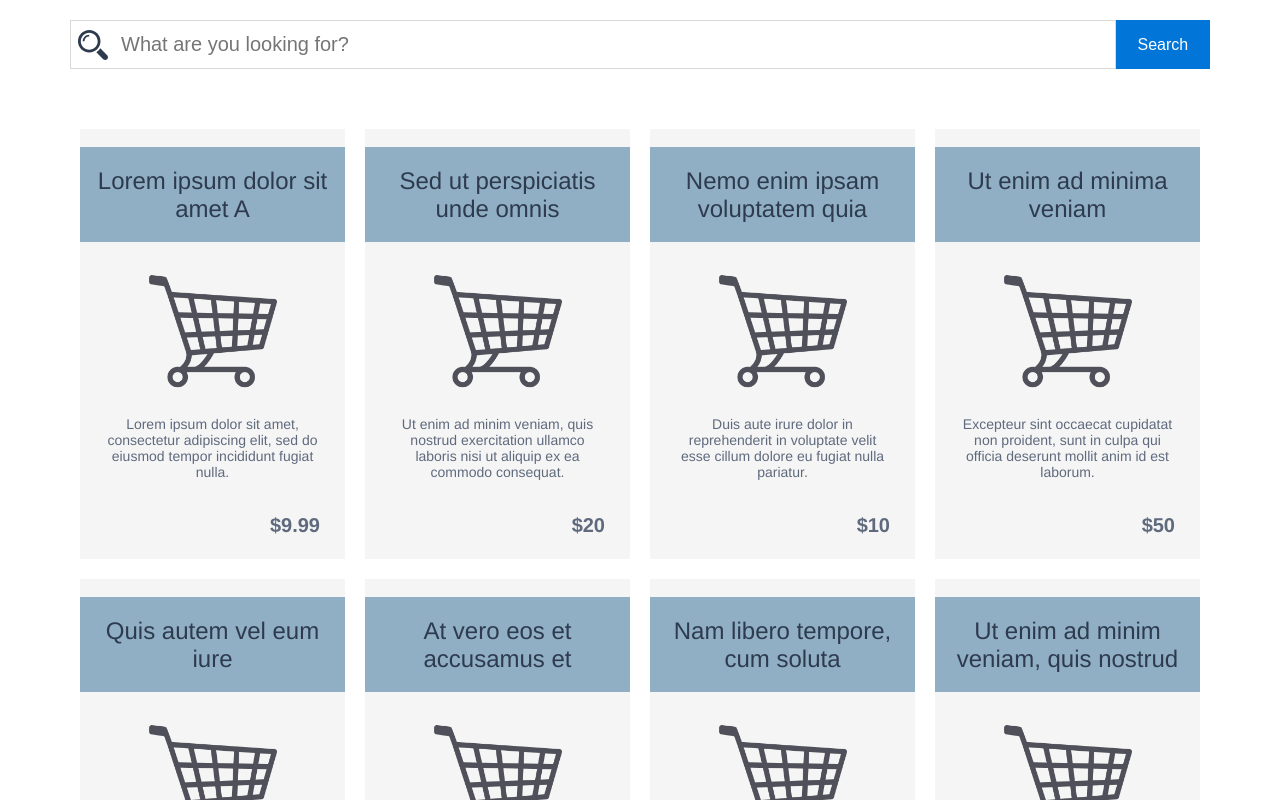
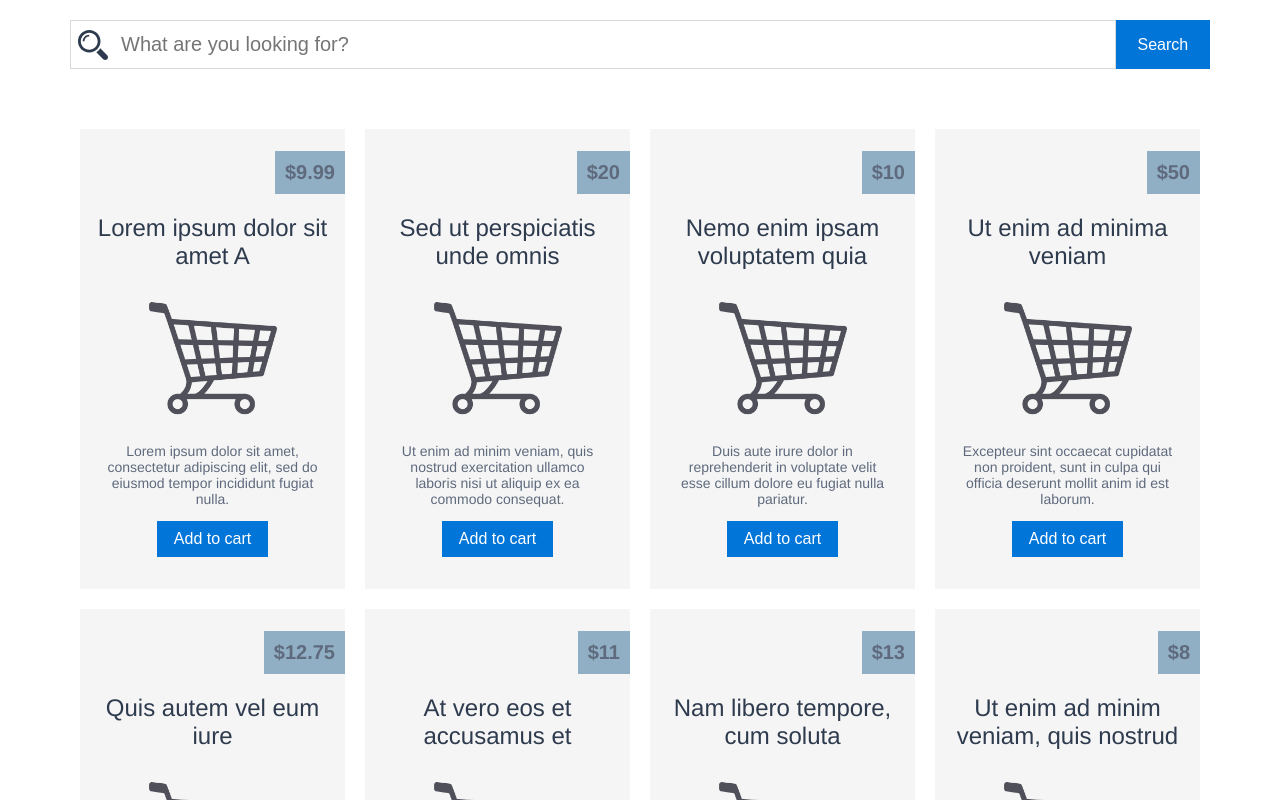
Before and after one commit to juniorvanin-zz/playground-react-redux, a React (Create React App) app: page / in a window 1280 px wide. Shown: the top 800 px of the page. Built offline with nearby package versions, Linux system fonts and the light colour scheme.

Commit message:
Adds button that adds item to shopping cart.

```diff
--- a/src/App.css
+++ b/src/App.css
@@ -40,7 +40,7 @@ body {
     background-size: 30px;
     background-position: 7px;
     color: #5f6a7d;
-
+    font-weight: 100;
 }
 
 .search-bar input:focus {
@@ -71,7 +71,7 @@ body {
 }
 
 .shopping-card li {
-  height: 430px;
+  height: 460px;
   width: 265px;
   background: #f5f5f5;
   margin: 0px 10px 20px 10px;
@@ -87,10 +87,9 @@ body {
   font-size: 24px;
   font-weight: 300;
   margin-bottom: 20px;
-  padding: 20px 10px;
+  padding: 0px 10px;
   text-align: center;
   color: #2e3b4e;
-  background-color: #90AFC5;
   width: 245px;
   height: 55px;
   align-self: flex-start;
@@ -112,7 +111,19 @@ body {
   align-self: flex-end;
   font-weight: bold;
   font-size: 20px;
-  margin-bottom: 5px;
+  padding: 10px;
+  background-color: #90AFC5;
+  margin-top: -10px;
+}
+
+.shopping-card button {
+  color: #fff;
+  background-color: #0275d8;
+  padding: .5rem 1rem;
+  font-size: 1rem;
+  border: 1px solid transparent;
+  padding: .5rem 1rem;
+  font-size: 1rem;
 }
 
 .item-list {
--- a/src/actions/index.js
+++ b/src/actions/index.js
@@ -11,3 +11,10 @@ export const updateSearchInput = word => {
     word
   }
 }
+
+export const addToCart = id => {
+  return {
+    type: 'ADD_ITEM_TO_CART',
+    id
+  }
+}
--- a/src/itemList/components/itemList.js
+++ b/src/itemList/components/itemList.js
@@ -1,4 +1,9 @@
 import React from 'react'
+
+const handleSubmit = (addToCart) => (evt) => {
+  evt.preventDefault()
+  addToCart()
+}
 
 const ItemList = (state) => {
   const items = state.items.searchedItems.length !== 0 ? state.items.searchedItems : state.items.availables
@@ -9,12 +14,15 @@ const ItemList = (state) => {
       {
         items.map(item =>
           (
-            <li key={ item.id }>
-              <span>{ item.title }</span>
-              <img src="./shopping-cart.png" alt="ilustrative item" />
-              <p> { item.description }</p>
-              <p className="price">${ item.price }</p>
-            </li>
+            <form onSubmit={ handleSubmit(() => state.addToCart(item.id)) }>
+              <li key={ item.id }>
+                <p className="price">${ item.price }</p>
+                <span>{ item.title }</span>
+                <img src="./shopping-cart.png" alt="ilustrative item" />
+                <p> { item.description }</p>
+                <button type="submit">Add to cart</button>
+              </li>
+            </form>
           )
         )
       }
--- a/src/itemList/containers/itemList.js
+++ b/src/itemList/containers/itemList.js
@@ -1,7 +1,17 @@
 import ItemList from '../components/itemList'
 import { connect } from 'react-redux'
+import { addToCart } from '../../actions'
 
 const mapStateToProps = (state) => state
 
-const connector = connect(mapStateToProps)
+const mapDispatchToProps = dispatch => {
+  return {
+    addToCart: id => {
+      dispatch(addToCart(id))
+    }
+  }
+}
+
+const connector = connect(mapStateToProps, mapDispatchToProps)
+
 export default connector(ItemList)
--- a/src/reducers/formReducer.js
+++ b/src/reducers/formReducer.js
@@ -1,14 +1,24 @@
 const initState = {
-    searchedItem: ""
+    searchedItem: "",
+    cart: {
+      itemsAdded: []
+    }
 }
 
 const formReducer = (state = initState, action) => {
   switch (action.type) {
+    case "ADD_ITEM_TO_CART":
+      return {
+        ...state,
+        cart: {
+          itemsAdded: [ ...state.cart.itemsAdded, action.id ]
+        }
+    }
     case "UPDATE_SEARCH_INPUT":
       return {
         ...state,
         searchedItem: action.word
-      }
+    }
     default:
       return state
   }
```
